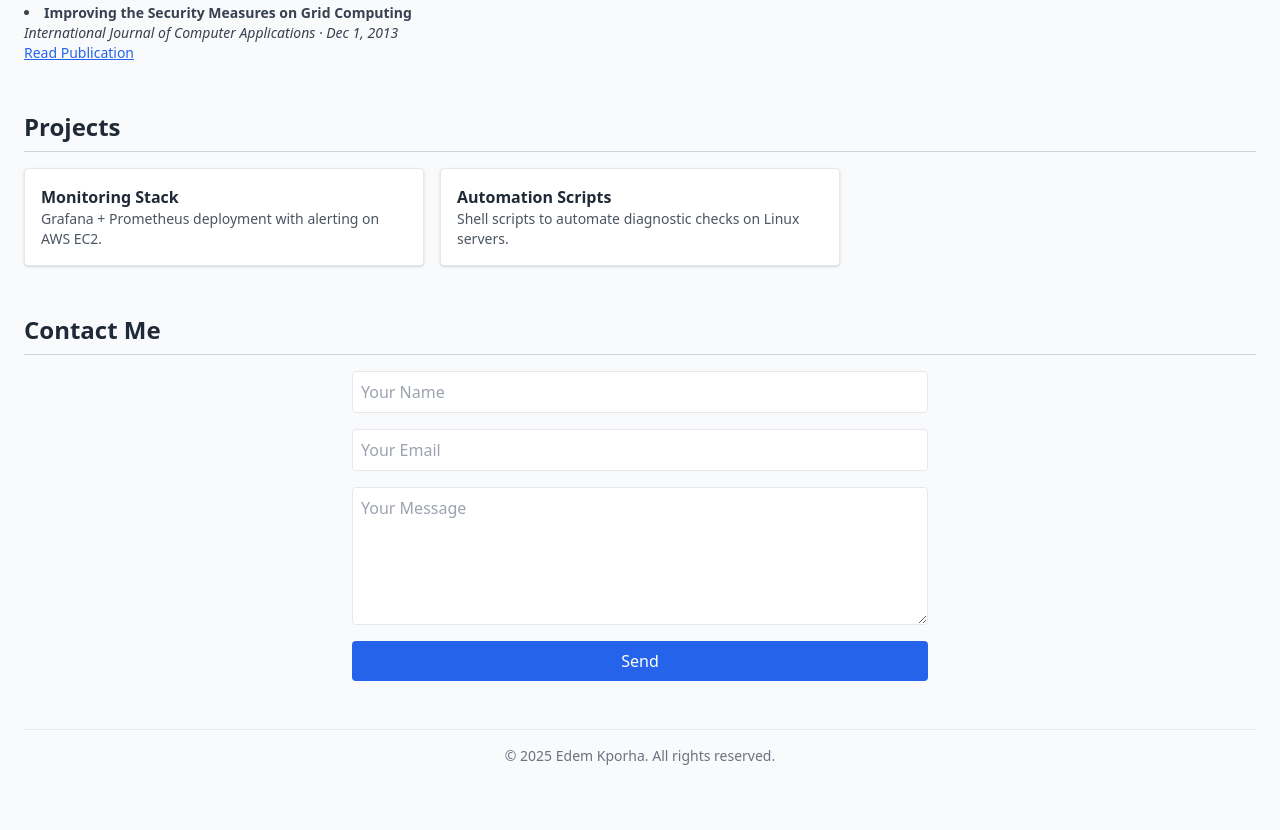
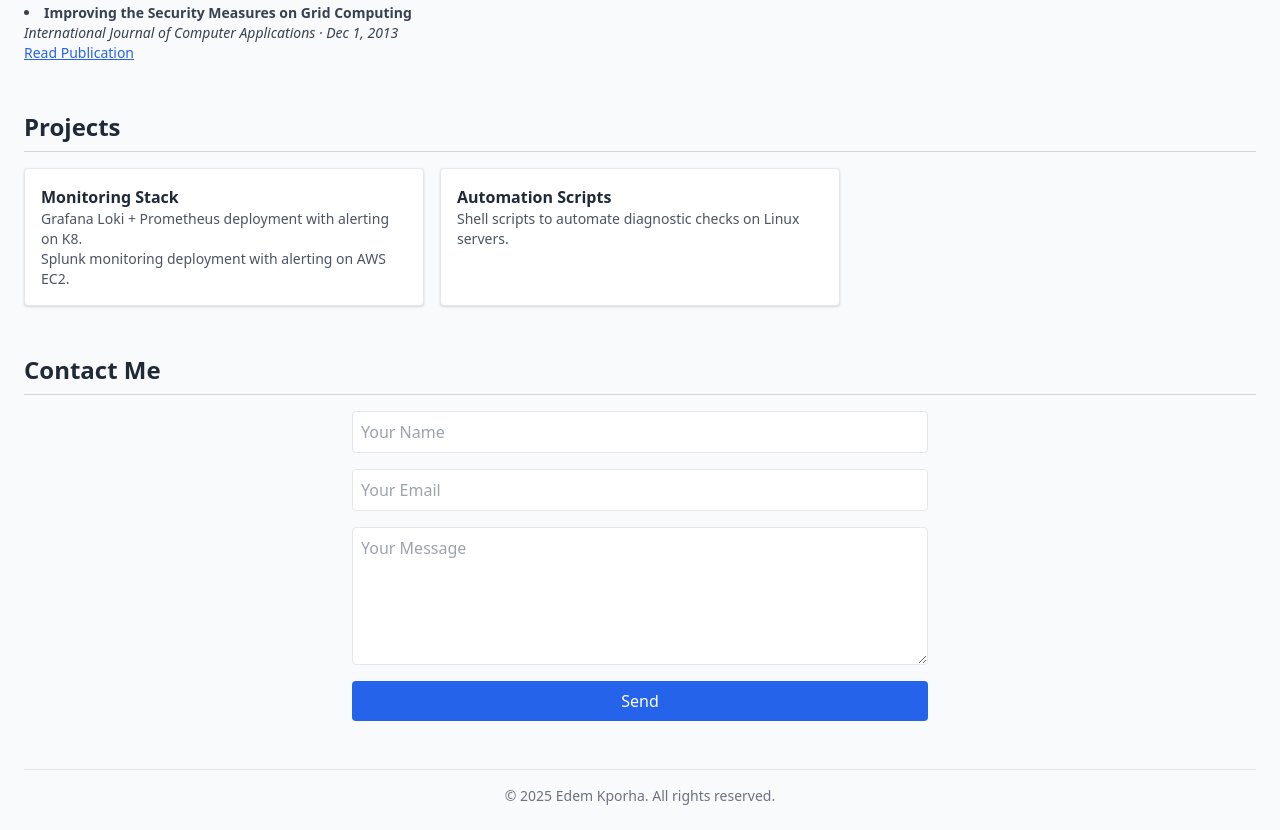
Before and after one commit to ekporha/edemkporha-site, a plain HTML site: page index.html in a window 1280 px wide. Shown: the part 1626-2456 px from the top of the page. Before the commit the page ends 2416 px from the top, so only its background shows below. Drawn offline with nearby package versions, Linux system fonts and the light colour scheme.

Commit message:
index.html

```diff
--- a/index.html
+++ b/index.html
@@ -113,7 +113,8 @@
   <div class="grid sm:grid-cols-2 lg:grid-cols-3 gap-4 mt-4">
     <div class="bg-white shadow p-4 rounded border">
       <h3 class="font-bold">Monitoring Stack</h3>
-      <p class="text-sm text-gray-600">Grafana + Prometheus deployment with alerting on AWS EC2.</p>
+      <p class="text-sm text-gray-600">Grafana Loki + Prometheus deployment with alerting on K8.</p>
+      <p class="text-sm text-gray-600">Splunk monitoring deployment with alerting on AWS EC2.</p>
     </div>
     <div class="bg-white shadow p-4 rounded border">
       <h3 class="font-bold">Automation Scripts</h3>
```
